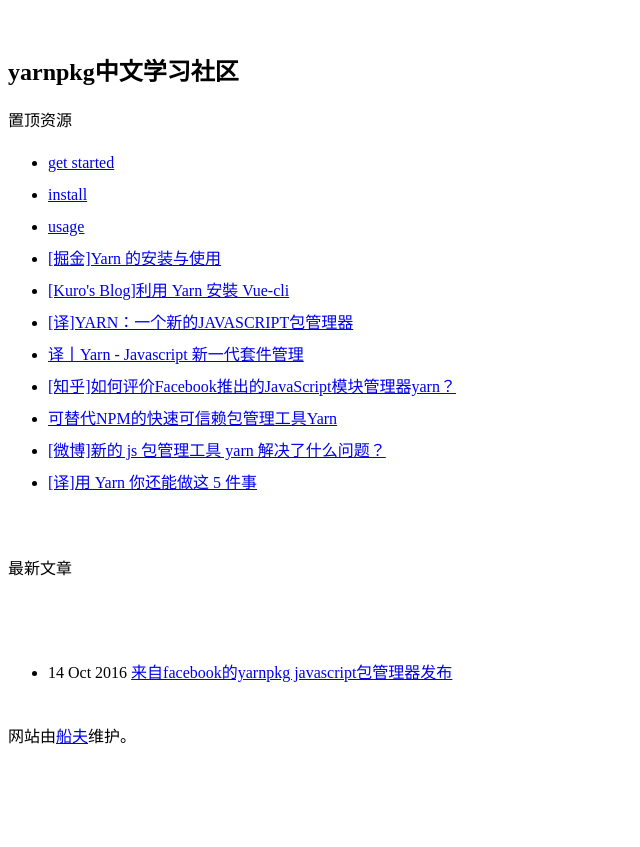
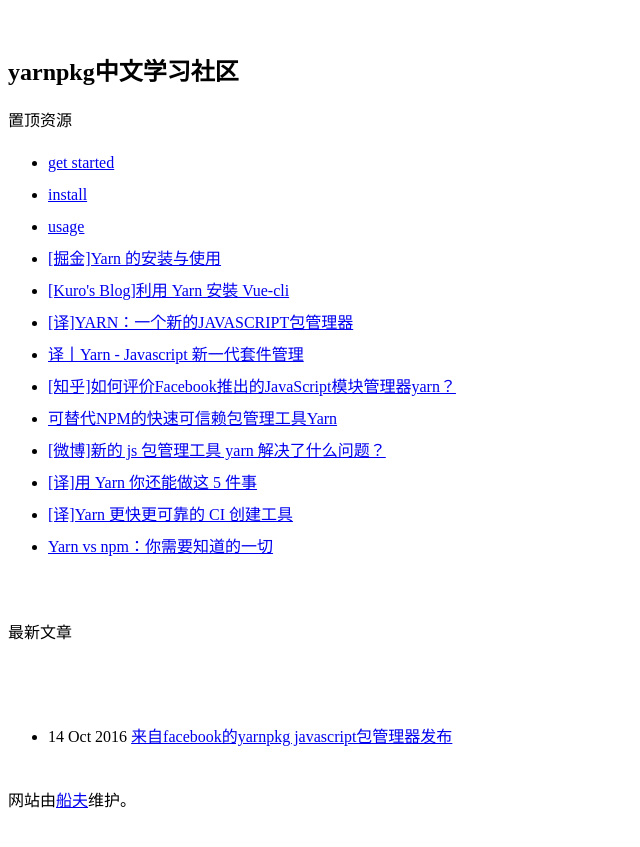
Before and after one commit to houyhea/yarnpkgcn, a Jekyll site: the page built from index.html, in a window 1280 px wide. Shown: the top 847 px of the page, without its empty margins (0-640 px from the left). Built offline with Jekyll 4.4.1, drawn with Linux system fonts in a browser that asks for light colours; comment, search, counter and statistics services are not loaded.

Commit message:
提交代码。

```diff
--- a/index.html
+++ b/index.html
@@ -44,6 +44,14 @@
         <a href="http://www.jianshu.com/p/3f49f427a624">
             [译]用 Yarn 你还能做这 5 件事 </a>
     </li>
+    <li>
+        <a href="https://github.com/xitu/gold-miner/blob/master/TODO/faster-more-reliable-ci-builds-with-yarn.md">
+            [译]Yarn 更快更可靠的 CI 创建工具 </a>
+    </li>
+    <li>
+        <a href="https://zhuanlan.zhihu.com/p/23493436">
+            Yarn vs npm：你需要知道的一切 </a>
+    </li>
 </ul>
 
 
```
